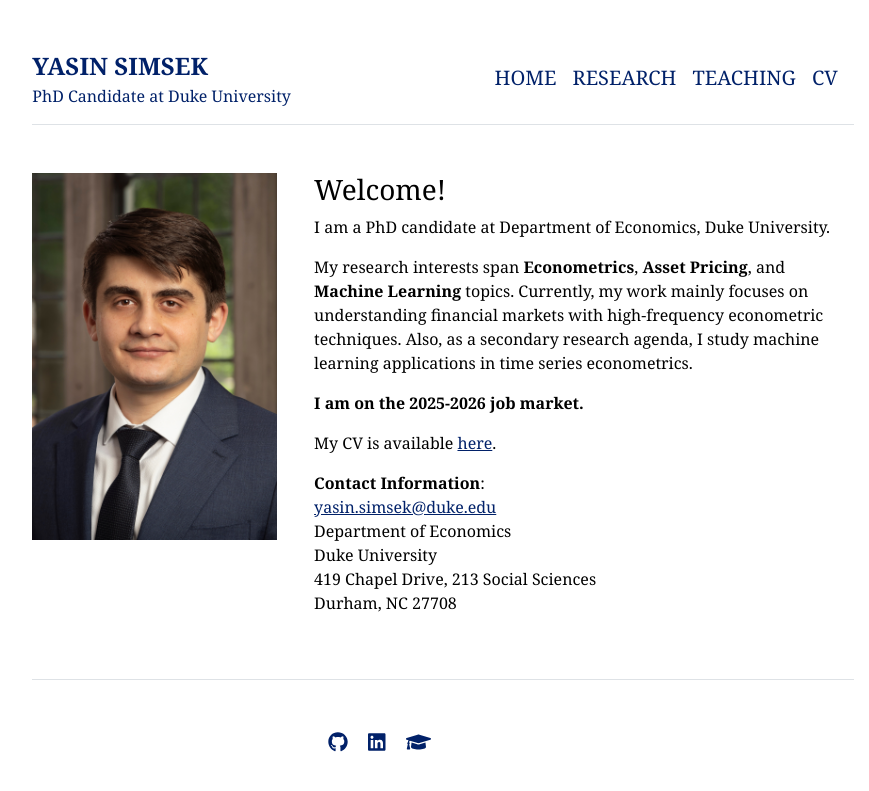
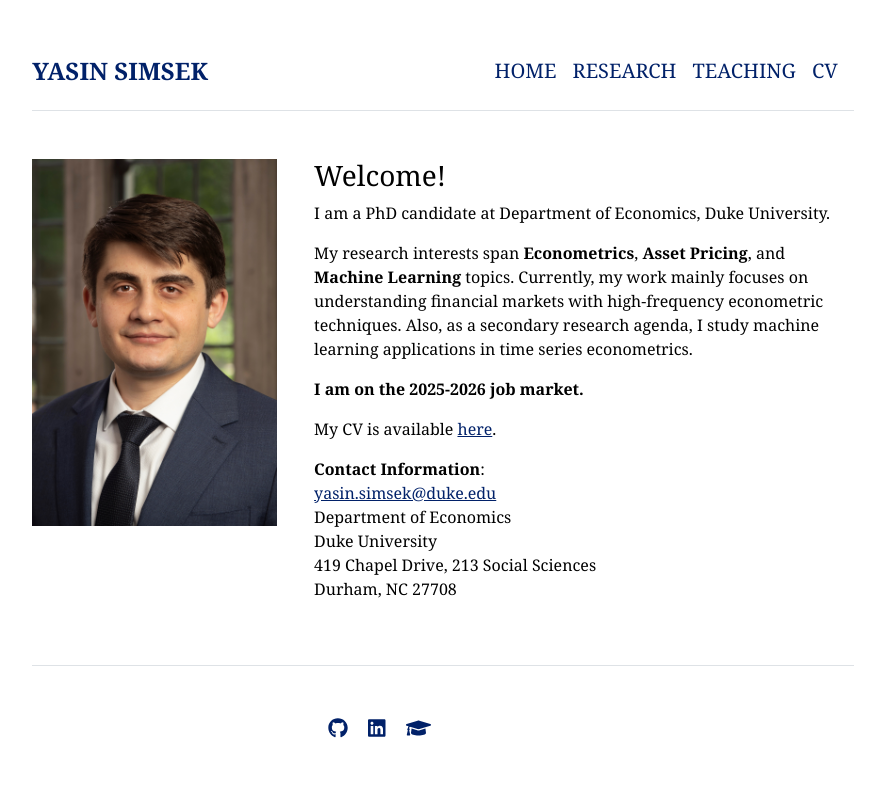
Before and after one commit to yasin-simsek/yasin-simsek.github.io, a Jekyll site: the page built from index.md, in a window 1280 px wide. Shown: the top 791 px of the page, without its empty margins (197-1066 px from the left). Built offline with Jekyll 4.4.1, drawn with Linux system fonts in a browser that asks for light colours.

Commit message:
header update

```diff
--- a/_includes/header.html
+++ b/_includes/header.html
@@ -18,7 +18,7 @@
 <header class="d-flex flex-column flex-md-row align-items-center pb-3 mb-5 border-bottom">
   <div>
     <span class="d-flex align-items-center text-decoration-none fs-4 fw-bold" style="color: #012169;">{{ site.title }}</span>
-    <span class="d-flex align-items-center text-decoration-none" style="color: #012169;">{{ site.description }}</span>
+    <!-- <span class="d-flex align-items-center text-decoration-none" style="color: #012169;">{{ site.description }}</span> -->
   </div>
   <nav class="d-inline-flex mt-2 mt-md-0 ms-md-auto">
     {% for item in site.data.settings.menu %}
--- a/index.md
+++ b/index.md
@@ -7,6 +7,8 @@ title: "Home"
 I am a PhD candidate at Department of Economics, Duke University.
 
 My research interests span **Econometrics**, **Asset Pricing**, and **Machine Learning** topics. Currently, my work mainly focuses on understanding financial markets with high-frequency econometric techniques. Also, as a secondary research agenda, I study machine learning applications in time series econometrics.
+
+<!-- I am a Postdoctoral Fellow at Johns Hopkins University, working under the supervision of Domenico Giannone since July 2026. I received my PhD in Economics from Duke University in May 2026. My research interests lie broadly in **time-series** econometrics, with a focus on developing and applying innovative econometric methods to analyze economic and financial data. -->
 
 **I am on the 2025-2026 job market.**
 
```
